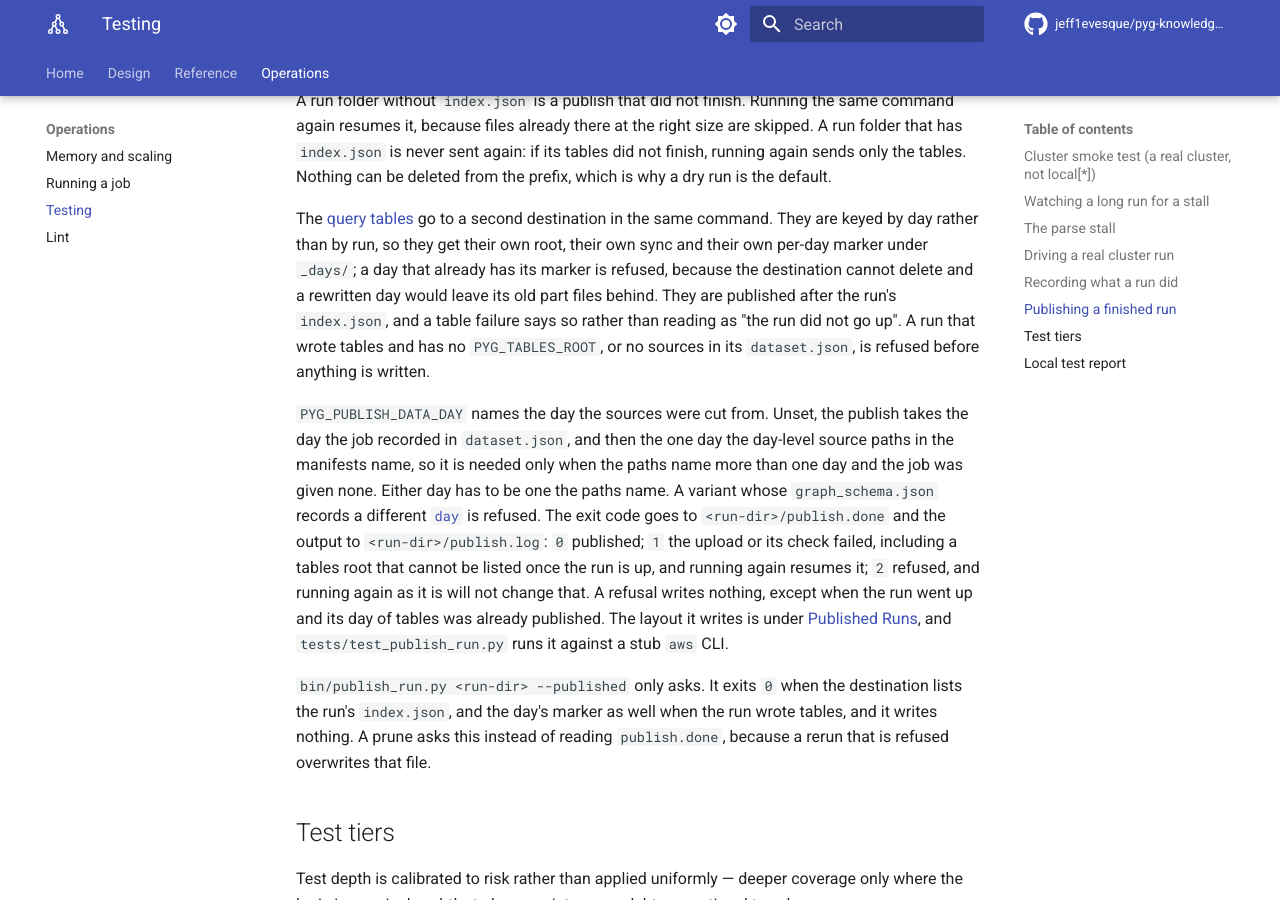
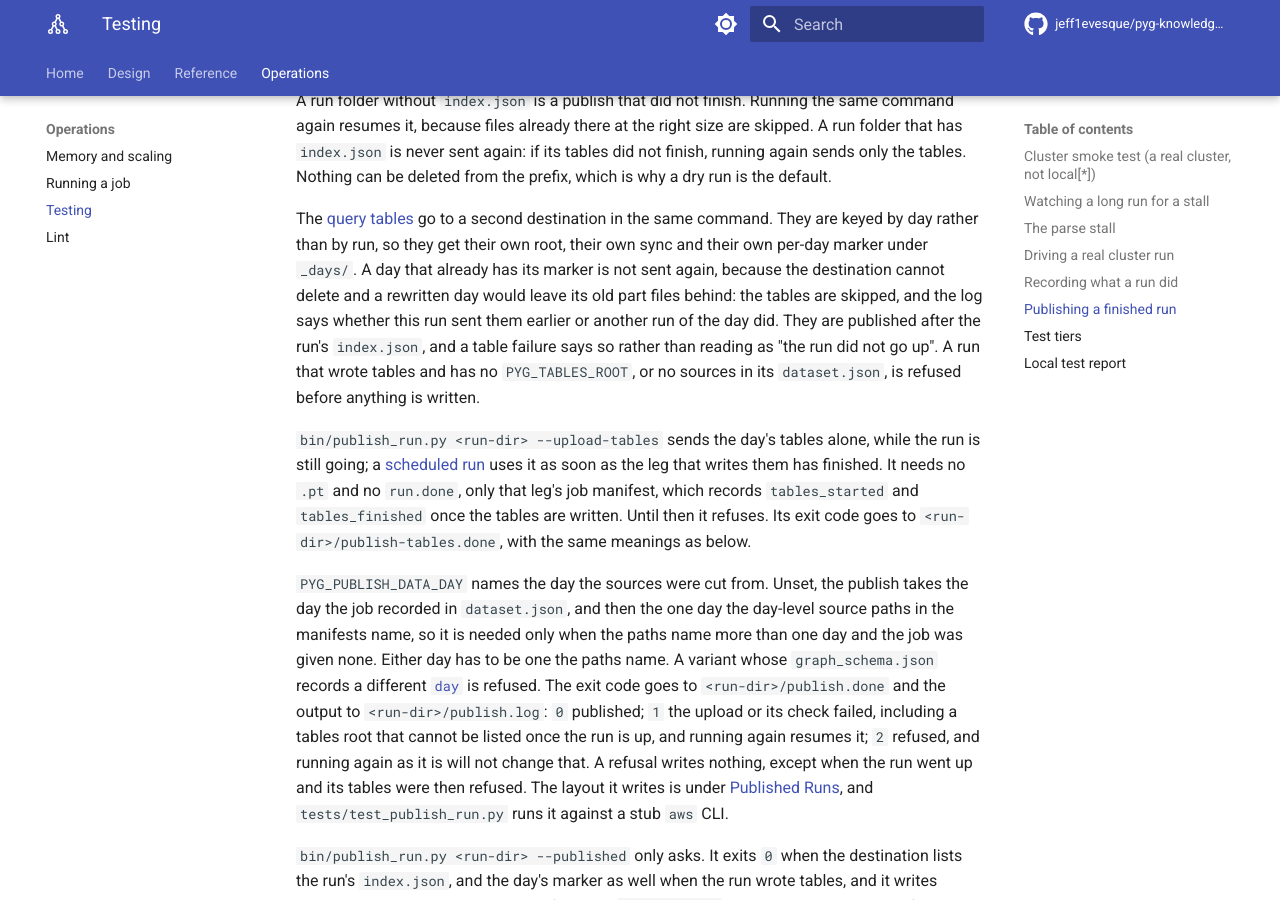
Before and after one commit to jeff1evesque/pyg-knowledge-graph-builder, an MkDocs documentation site: the page built from documentation/operations/testing.md, in a window 1280 px wide and 900 px high, scrolled down 8805 px. Built offline with MkDocs 1.6.1 and Material for MkDocs 9.7.7, drawn with Linux system fonts in a browser that asks for light colours; comment, search, counter and statistics services are not loaded.

Commit message:
#473: testing.md, --upload-tables and the skipped day

```diff
--- a/documentation/operations/testing.md
+++ b/documentation/operations/testing.md
@@ -325,12 +325,21 @@ prefix, which is why a dry run is the default.
 
 The [query tables](../reference/tables.md) go to a second destination in the
 same command. They are keyed by day rather than by run, so they get their own
-root, their own sync and their own per-day marker under `_days/`; a day that
-already has its marker is refused, because the destination cannot delete and a
-rewritten day would leave its old part files behind. They are published after
-the run's `index.json`, and a table failure says so rather than reading as "the
-run did not go up". A run that wrote tables and has no `PYG_TABLES_ROOT`, or no
-sources in its `dataset.json`, is refused before anything is written.
+root, their own sync and their own per-day marker under `_days/`. A day that
+already has its marker is not sent again, because the destination cannot delete
+and a rewritten day would leave its old part files behind: the tables are
+skipped, and the log says whether this run sent them earlier or another run of
+the day did. They are published after the run's `index.json`, and a table failure
+says so rather than reading as "the run did not go up". A run that wrote tables
+and has no `PYG_TABLES_ROOT`, or no sources in its `dataset.json`, is refused
+before anything is written.
+
+`bin/publish_run.py <run-dir> --upload-tables` sends the day's tables alone, while
+the run is still going; a [scheduled run](running-a-job.md#scheduled-runs) uses it
+as soon as the leg that writes them has finished. It needs no `.pt` and no
+`run.done`, only that leg's job manifest, which records `tables_started` and
+`tables_finished` once the tables are written. Until then it refuses. Its exit code
+goes to `<run-dir>/publish-tables.done`, with the same meanings as below.
 
 `PYG_PUBLISH_DATA_DAY` names the day the sources were cut from. Unset, the
 publish takes the day the job recorded in `dataset.json`, and then the one day
@@ -342,7 +351,7 @@ code goes to `<run-dir>/publish.done` and the output to `<run-dir>/publish.log`:
 `0` published; `1` the upload or its check failed, including a tables root that
 cannot be listed once the run is up, and running again resumes it; `2` refused,
 and running again as it is will not change that. A refusal writes nothing, except
-when the run went up and its day of tables was already published. The layout it
+when the run went up and its tables were then refused. The layout it
 writes is under
 [Published Runs](../reference/outputs.md#published-runs), and
 `tests/test_publish_run.py` runs it against a stub `aws` CLI.
```
